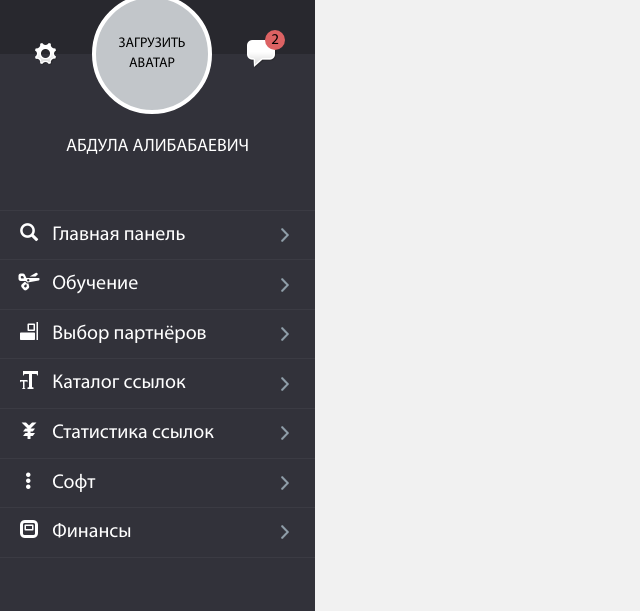
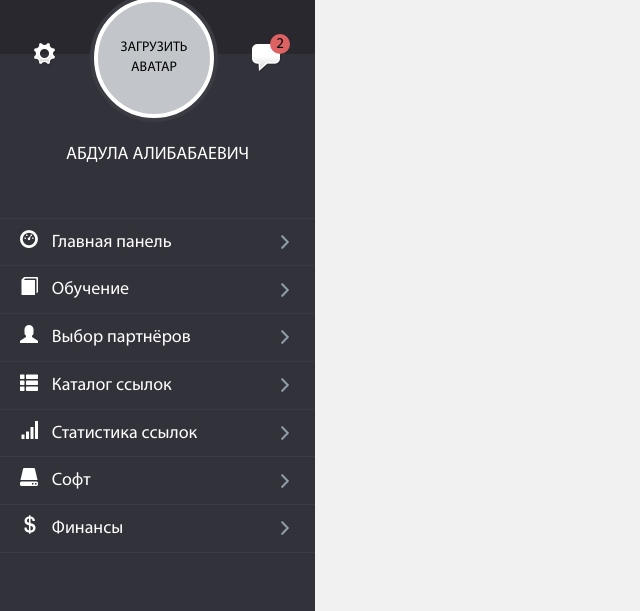
Before and after one commit to lookatliam/digital, a plain HTML site: page index.html in a window 1280 px wide. Shown: the part 75-686 px from the top of the page, without its empty margins (0-640 px from the left). Drawn offline with nearby package versions, Linux system fonts and the light colour scheme.

Commit message:
modified glif icons

```diff
--- a/css/style.less
+++ b/css/style.less
@@ -45,10 +45,18 @@ body {
 				width: 22px;
 				height: 22px;
 				background: url('../img/userinfo-settings.png') no-repeat;
-				margin: 49px 35px 0;
+				margin: 49px 34px 0;
 				float: left;
 				display: block;
 			}
+
+			.upload-container {
+				width: 128px;
+				height: 128px;
+				border: 4px solid #3b3b43;
+				border-radius: 50%;
+				float: left;
+				display: block;
 
 				.upload {
 					width: 120px;
@@ -58,7 +66,7 @@ body {
 					font-size: 14px;
 					background: #c2c6ca;
 					padding: 36px 0 0;
-				float: left;
+
 					border: 4px solid #fff;
 					border-radius: 50%;
 					display: block;
@@ -66,12 +74,13 @@ body {
 					text-transform: uppercase;
 					text-align: center;
 				}
+			}
 
 			.comments {
 				width: 29px;
 				height: 28px;
 				background: url('../img/userinfo-comments.png') no-repeat;
-				margin: 46px 35px 0;
+				margin: 50px 34px 0;
 				float: left;
 				display: block;
 				text-decoration: none;
@@ -117,7 +126,7 @@ body {
 				a {
 					color: #fff;
 					font-family: 'MyriadPro';
-					font-size: 20px;
+					font-size: 18px;
 					background: url('../img/menu-list_li.png') right center no-repeat;
 					padding: 10px 20px;
 					display: block;
--- a/index.html
+++ b/index.html
@@ -29,20 +29,20 @@
       </div>
       <div class="userinfo">
         <a href="#" class="settings"></a>
-        <a href="#" class="upload">Загрузить аватар</a>
+        <div class="upload-container"><a href="#" class="upload">Загрузить аватар</a></div>
         <a href="#" class="comments"><span>2</span></a>
         <p class="name">Абдула Алибабаевич</p>
       </div>
     </div>
     <div class="list">
       <ul>
-        <li><a href="#"><span class="glyphicon glyphicon-search" aria-hidden="true"></span> Главная панель</a></li>
-        <li><a href="#"><span class="glyphicon glyphicon-scissors" aria-hidden="true"></span> Обучение</a></li>
-        <li><a href="#"><span class="glyphicon glyphicon-object-align-right" aria-hidden="true"></span> Выбор партнёров</a></li>
-        <li><a href="#"><span class="glyphicon glyphicon-text-size" aria-hidden="true"></span> Каталог ссылок</a></li>
-        <li><a href="#"><span class="glyphicon glyphicon-yen" aria-hidden="true"></span> Статистика ссылок</a></li>
-        <li><a href="#"><span class="glyphicon glyphicon-option-vertical" aria-hidden="true"></span> Софт</a></li>
-        <li><a href="#"><span class="glyphicon glyphicon-modal-window" aria-hidden="true"></span> Финансы</a></li>
+        <li><a href="#"><span class="glyphicon glyphicon-dashboard" aria-hidden="true"></span> Главная панель</a></li>
+        <li><a href="#"><span class="glyphicon glyphicon-book" aria-hidden="true"></span> Обучение</a></li>
+        <li><a href="#"><span class="glyphicon glyphicon-user" aria-hidden="true"></span> Выбор партнёров</a></li>
+        <li><a href="#"><span class="glyphicon glyphicon-th-list" aria-hidden="true"></span> Каталог ссылок</a></li>
+        <li><a href="#"><span class="glyphicon glyphicon-signal" aria-hidden="true"></span> Статистика ссылок</a></li>
+        <li><a href="#"><span class="glyphicon glyphicon-hdd" aria-hidden="true"></span> Софт</a></li>
+        <li><a href="#"><span class="glyphicon glyphicon-usd" aria-hidden="true"></span> Финансы</a></li>
       </ul>
       <a href="#" class="logout">Выход</a>
     </div>
```
Lines whose indentation alone changed are shown as unchanged.
